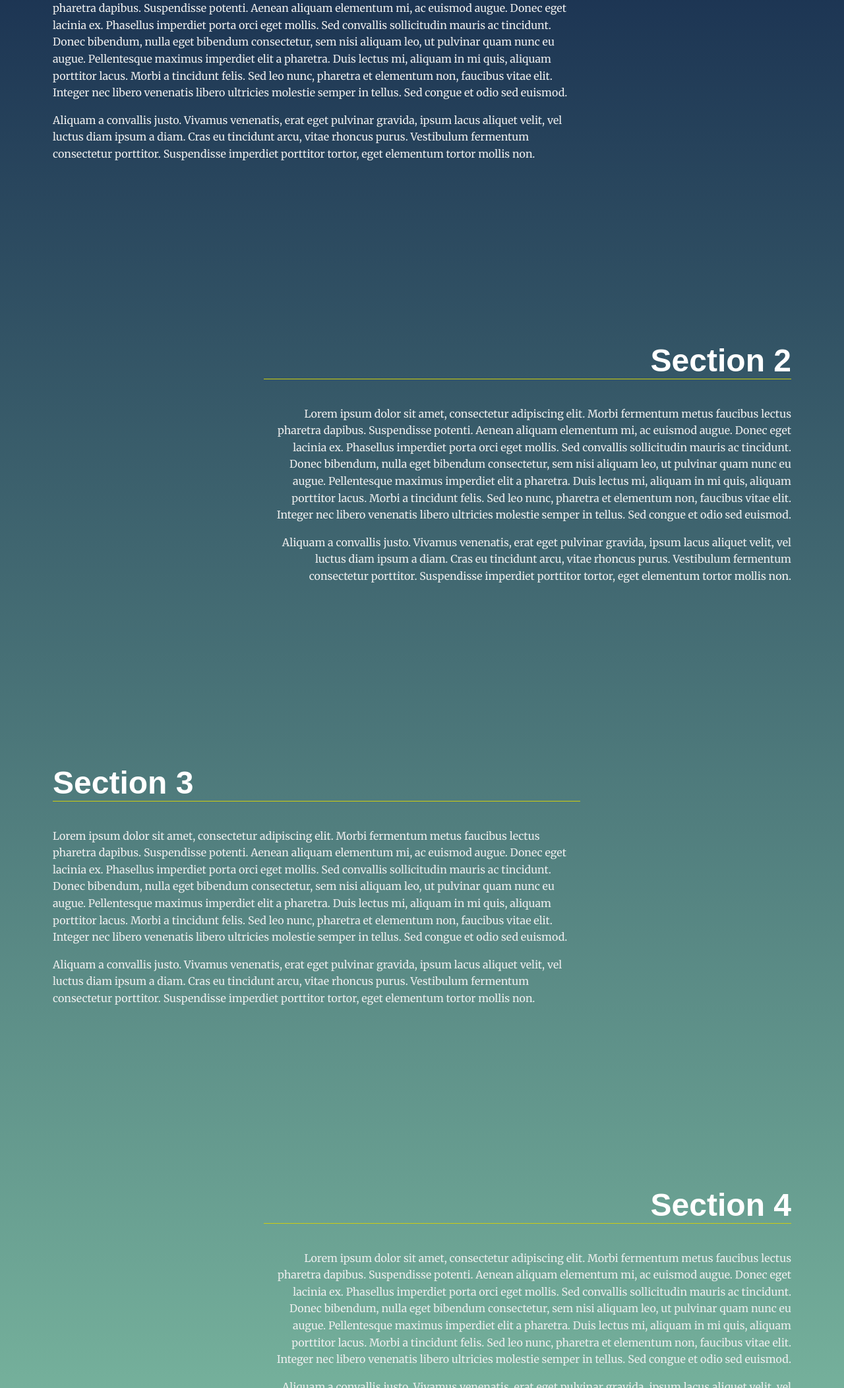
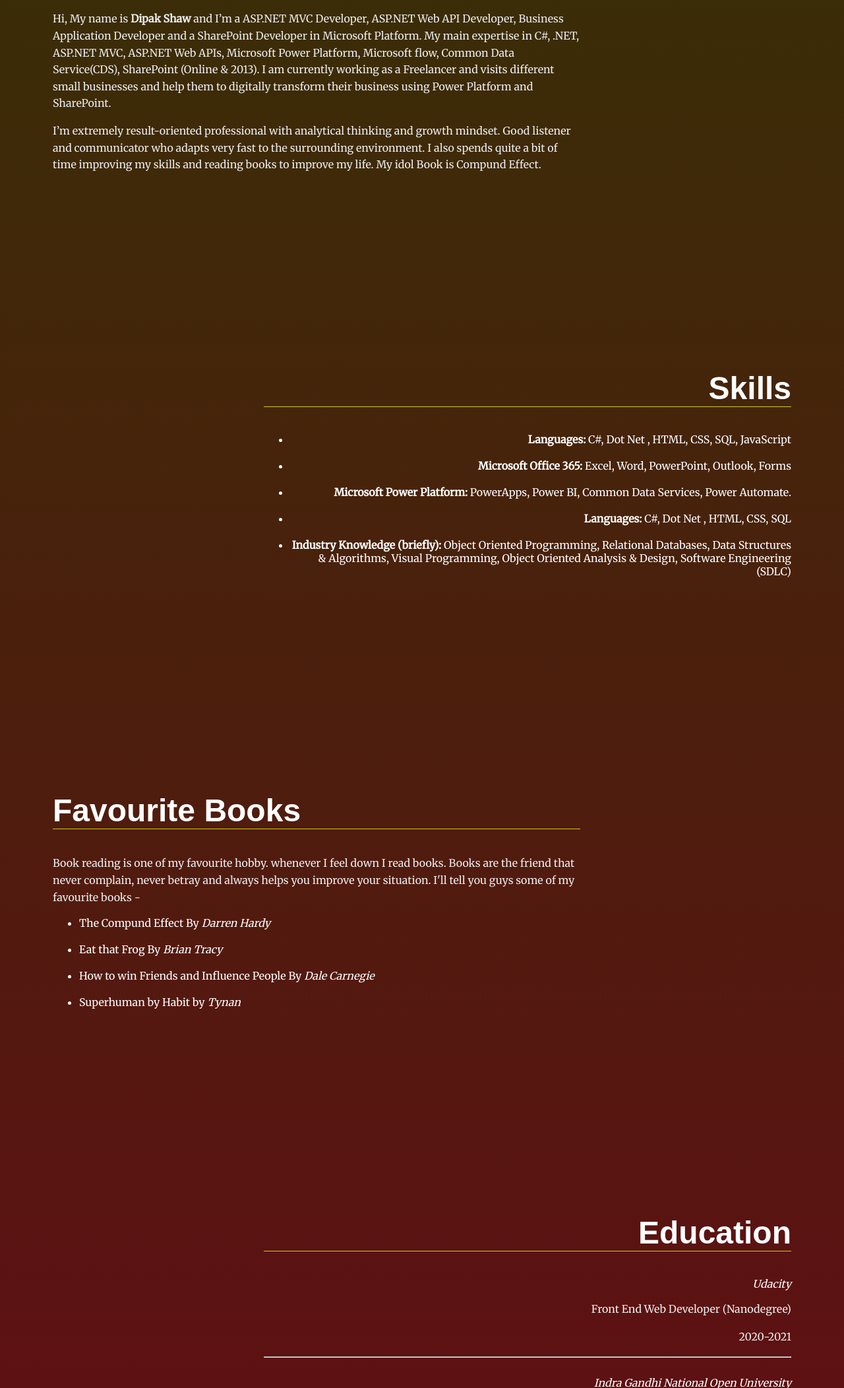
Before and after one commit to Dips97/Udacity-Landing-page, a plain HTML site: page index.html in a window 1280 px wide. Shown: the part 696-2800 px from the top of the page at 66% size. Drawn offline with Linux system fonts and the light colour scheme.

Commit message:
Updated Version 1.0

```diff
--- a/css/styles.css
+++ b/css/styles.css
@@ -11,11 +11,7 @@
 /* ---- Base Rules ---- */
 body {
   background: rgb(136, 203, 171);
-  background: linear-gradient(
-    0deg,
-    rgba(136, 203, 171, 1) 0%,
-    rgba(0, 13, 60, 1) 100%
-  );
+  background: linear-gradient(0deg, rgb(102, 10, 22) 0%, rgb(47, 54, 3) 100%);
   margin: 0;
   font-family: "Merriweather", serif;
   color: #fff;
@@ -60,6 +56,27 @@ main {
 section {
   position: relative;
   min-height: 80vh;
+}
+/*Bac to top button style property*/
+
+#myBtn {
+  display: none;
+  position: fixed;
+  bottom: 20px;
+  right: 30px;
+  z-index: 99;
+  border: white solid 1px;
+  outline: none;
+  background-color: black;
+  color: white;
+  cursor: pointer;
+  padding: 15px;
+  border-radius: 50px;
+  font-size: 18px;
+}
+
+#myBtn:hover {
+  background-color: rgb(22, 21, 21); /* Add a dark-grey background on hover */
 }
 
 /* ---- Module Rules ---- */
@@ -108,6 +125,7 @@ section {
 
 .page__footer p {
   color: #fff;
+  text-align: center;
 }
 
 /* ---- Theme Rules ---- */
@@ -209,8 +227,8 @@ section.your-active-class {
   background: rgb(0, 0, 0);
   background: linear-gradient(
     0deg,
-    rgba(0, 0, 0, 0.1) 0%,
-    rgba(0, 0, 0, 0) 100%
+    rgba(0, 0, 0, 0.445) 0%,
+    rgba(185, 164, 46, 0.493) 100%
   );
 }
 
--- a/index.html
+++ b/index.html
@@ -9,6 +9,10 @@
     <link
       href="https://fonts.googleapis.com/css?family=Fira+Sans:900|Merriweather&display=swap"
       rel="stylesheet"
+    />
+    <link
+      rel="stylesheet"
+      href="https://cdnjs.cloudflare.com/ajax/libs/font-awesome/4.7.0/css/font-awesome.min.css"
     />
     <!-- Load Styles -->
     <link href="css/styles.css" rel="stylesheet" />
@@ -24,120 +28,107 @@
     </header>
     <main>
       <header class="main__hero">
-        <h1>Landing Page</h1>
+        <h1>Dipak Landing Page</h1>
+        <h3>A landing Page Project given by Udacity</h3>
       </header>
       <!-- Each Section has an ID (used for the anchor) and
     a data attribute that will populate the li node.
     Adding more sections will automatically populate nav.
     The first section is set to active class by default -->
-      <section id="section1" data-nav="Section 1" class="your-active-class">
+      <section id="section1" data-nav="Info" class="your-active-class">
         <div class="landing__container">
-          <h2>Section 1</h2>
+          <h2>Info</h2>
           <p>
-            Lorem ipsum dolor sit amet, consectetur adipiscing elit. Morbi
-            fermentum metus faucibus lectus pharetra dapibus. Suspendisse
-            potenti. Aenean aliquam elementum mi, ac euismod augue. Donec eget
-            lacinia ex. Phasellus imperdiet porta orci eget mollis. Sed
-            convallis sollicitudin mauris ac tincidunt. Donec bibendum, nulla
-            eget bibendum consectetur, sem nisi aliquam leo, ut pulvinar quam
-            nunc eu augue. Pellentesque maximus imperdiet elit a pharetra. Duis
-            lectus mi, aliquam in mi quis, aliquam porttitor lacus. Morbi a
-            tincidunt felis. Sed leo nunc, pharetra et elementum non, faucibus
-            vitae elit. Integer nec libero venenatis libero ultricies molestie
-            semper in tellus. Sed congue et odio sed euismod.
+            Hi, My name is <strong>Dipak Shaw</strong> and I’m a ASP.NET MVC
+            Developer, ASP.NET Web API Developer, Business Application Developer
+            and a SharePoint Developer in Microsoft Platform. My main expertise
+            in C#, .NET, ASP.NET MVC, ASP.NET Web APIs, Microsoft Power
+            Platform, Microsoft flow, Common Data Service(CDS), SharePoint
+            (Online & 2013). I am currently working as a Freelancer and visits
+            different small businesses and help them to digitally transform
+            their business using Power Platform and SharePoint.
           </p>
 
           <p>
-            Aliquam a convallis justo. Vivamus venenatis, erat eget pulvinar
-            gravida, ipsum lacus aliquet velit, vel luctus diam ipsum a diam.
-            Cras eu tincidunt arcu, vitae rhoncus purus. Vestibulum fermentum
-            consectetur porttitor. Suspendisse imperdiet porttitor tortor, eget
-            elementum tortor mollis non.
+            I’m extremely result-oriented professional with analytical thinking
+            and growth mindset. Good listener and communicator who adapts very
+            fast to the surrounding environment. I also spends quite a bit of
+            time improving my skills and reading books to improve my life. My
+            idol Book is Compund Effect.
           </p>
         </div>
       </section>
-      <section id="section2" data-nav="Section 2">
+      <section id="section2" data-nav="Skills">
         <div class="landing__container">
-          <h2>Section 2</h2>
+          <h2>Skills</h2>
+          <ul>
+            <li>
+              <strong>Languages:</strong> C#, Dot Net , HTML, CSS, SQL,
+              JavaScript
+            </li>
+            <br />
+            <li>
+              <strong>Microsoft Office 365:</strong> Excel, Word, PowerPoint,
+              Outlook, Forms
+            </li>
+            <br />
+            <li>
+              <strong>Microsoft Power Platform:</strong> PowerApps, Power BI,
+              Common Data Services, Power Automate.
+            </li>
+            <br />
+            <li><strong>Languages:</strong> C#, Dot Net , HTML, CSS, SQL</li>
+            <br />
+            <li>
+              <strong> Industry Knowledge (briefly):</strong> Object Oriented
+              Programming, Relational Databases, Data Structures & Algorithms,
+              Visual Programming, Object Oriented Analysis & Design, Software
+              Engineering (SDLC)
+            </li>
+          </ul>
+        </div>
+      </section>
+      <section id="section3" data-nav="Books">
+        <div class="landing__container">
+          <h2>Favourite Books</h2>
           <p>
-            Lorem ipsum dolor sit amet, consectetur adipiscing elit. Morbi
-            fermentum metus faucibus lectus pharetra dapibus. Suspendisse
-            potenti. Aenean aliquam elementum mi, ac euismod augue. Donec eget
-            lacinia ex. Phasellus imperdiet porta orci eget mollis. Sed
-            convallis sollicitudin mauris ac tincidunt. Donec bibendum, nulla
-            eget bibendum consectetur, sem nisi aliquam leo, ut pulvinar quam
-            nunc eu augue. Pellentesque maximus imperdiet elit a pharetra. Duis
-            lectus mi, aliquam in mi quis, aliquam porttitor lacus. Morbi a
-            tincidunt felis. Sed leo nunc, pharetra et elementum non, faucibus
-            vitae elit. Integer nec libero venenatis libero ultricies molestie
-            semper in tellus. Sed congue et odio sed euismod.
+            Book reading is one of my favourite hobby. whenever I feel down I
+            read books. Books are the friend that never complain, never betray
+            and always helps you improve your situation. I'll tell you guys some
+            of my favourite books -
           </p>
 
-          <p>
-            Aliquam a convallis justo. Vivamus venenatis, erat eget pulvinar
-            gravida, ipsum lacus aliquet velit, vel luctus diam ipsum a diam.
-            Cras eu tincidunt arcu, vitae rhoncus purus. Vestibulum fermentum
-            consectetur porttitor. Suspendisse imperdiet porttitor tortor, eget
-            elementum tortor mollis non.
-          </p>
+          <ul>
+            <li>The Compund Effect By <em>Darren Hardy</em></li>
+            <br />
+            <li>Eat that Frog By <em>Brian Tracy</em></li>
+            <br />
+            <li>
+              How to win Friends and Influence People By <em>Dale Carnegie</em>
+            </li>
+            <br />
+            <li>Superhuman by Habit by <em>Tynan</em></li>
+          </ul>
         </div>
       </section>
-      <section id="section3" data-nav="Section 3">
+      <section id="section4" data-nav="Education">
         <div class="landing__container">
-          <h2>Section 3</h2>
-          <p>
-            Lorem ipsum dolor sit amet, consectetur adipiscing elit. Morbi
-            fermentum metus faucibus lectus pharetra dapibus. Suspendisse
-            potenti. Aenean aliquam elementum mi, ac euismod augue. Donec eget
-            lacinia ex. Phasellus imperdiet porta orci eget mollis. Sed
-            convallis sollicitudin mauris ac tincidunt. Donec bibendum, nulla
-            eget bibendum consectetur, sem nisi aliquam leo, ut pulvinar quam
-            nunc eu augue. Pellentesque maximus imperdiet elit a pharetra. Duis
-            lectus mi, aliquam in mi quis, aliquam porttitor lacus. Morbi a
-            tincidunt felis. Sed leo nunc, pharetra et elementum non, faucibus
-            vitae elit. Integer nec libero venenatis libero ultricies molestie
-            semper in tellus. Sed congue et odio sed euismod.
-          </p>
-
-          <p>
-            Aliquam a convallis justo. Vivamus venenatis, erat eget pulvinar
-            gravida, ipsum lacus aliquet velit, vel luctus diam ipsum a diam.
-            Cras eu tincidunt arcu, vitae rhoncus purus. Vestibulum fermentum
-            consectetur porttitor. Suspendisse imperdiet porttitor tortor, eget
-            elementum tortor mollis non.
-          </p>
-        </div>
-      </section>
-      <section id="section4" data-nav="Section 4">
-        <div class="landing__container">
-          <h2>Section 4</h2>
-          <p>
-            Lorem ipsum dolor sit amet, consectetur adipiscing elit. Morbi
-            fermentum metus faucibus lectus pharetra dapibus. Suspendisse
-            potenti. Aenean aliquam elementum mi, ac euismod augue. Donec eget
-            lacinia ex. Phasellus imperdiet porta orci eget mollis. Sed
-            convallis sollicitudin mauris ac tincidunt. Donec bibendum, nulla
-            eget bibendum consectetur, sem nisi aliquam leo, ut pulvinar quam
-            nunc eu augue. Pellentesque maximus imperdiet elit a pharetra. Duis
-            lectus mi, aliquam in mi quis, aliquam porttitor lacus. Morbi a
-            tincidunt felis. Sed leo nunc, pharetra et elementum non, faucibus
-            vitae elit. Integer nec libero venenatis libero ultricies molestie
-            semper in tellus. Sed congue et odio sed euismod.
-          </p>
-
-          <p>
-            Aliquam a convallis justo. Vivamus venenatis, erat eget pulvinar
-            gravida, ipsum lacus aliquet velit, vel luctus diam ipsum a diam.
-            Cras eu tincidunt arcu, vitae rhoncus purus. Vestibulum fermentum
-            consectetur porttitor. Suspendisse imperdiet porttitor tortor, eget
-            elementum tortor mollis non.
-          </p>
+          <h2>Education</h2>
+          <em>Udacity</em>
+          <p>Front End Web Developer (Nanodegree)</p>
+          <p>2020-2021</p>
+          <hr>
+          <br>
+          <em>Indra Gandhi National Open University</em>
+          <p>Bachelor of Computer Application</p>
+          <p>2020-2023</p>
         </div>
       </section>
     </main>
     <footer class="page__footer">
-      <p>&copy Udacity</p>
+      <p>&copy Power Solution * A Landing Page by Dipak Shaw</p>
     </footer>
+    <button onclick="topFunction()" id="myBtn" title="Go to top"><i class="fa fa-arrow-up" aria-hidden="true"></i></button>
     <script src="js\app.js"></script>
   </body>
 </html>
--- a/js/app.js
+++ b/js/app.js
@@ -1,77 +1,43 @@
-/**
- *
- * Manipulating the DOM exercise.
- * Exercise programmatically builds navigation,
- * scrolls to anchors from navigation,
- * and highlights section in viewport upon scrolling.
- *
- * Dependencies: None
- *
- * JS Version: ES2015/ES6
- *
- * JS Standard: ESlint
- *
- */
+//creating variable for navigation list
+const MyNav = document.querySelector("#navbar__list");
 
-/**
- * Define Global Variables
- *
- */
+//creating variables to store all section data and global use
+const mySections = document.querySelectorAll("section");
 
-//defining global variables
-const navigation = document.querySelector("#navbar__list");
-const sections = document.querySelectorAll("section");
+//empty variable to store list elements
+let navItems = "";
 
-/**
- * End Global Variables
- * Start Helper Functions
- *
- */
-
-/**
- * End Helper Functions
- * Begin Main Functions
- *
- */
-
-// build the nav
-//building dynamic navigation funtion
-function navBuild() {
-  let nav = " ";
-
-  for (let section of sections) {
-    const sectionID = section.id;
-    const sectionNavData = section.dataset.nav;
-
-    nav += `<li><a class="menu__link" href="#${sectionID}">${sectionNavData}</a></li>`;
-  }
-
-  //appending the navigation element
-  navigation.innerHTML = nav;
+//looping through sections using for loop and storing the values in upper empty variable
+for (let item of mySections) {
+  const sectionData = item.dataset.nav;
+  const sectionIds = item.id;
+  navItems += `<li><a class="menu__link" href="#${sectionIds}">${sectionData}</a></li>`;
 }
 
-// Add class 'active' to section when near top of viewport
-//getting the largest value that's less or equal to the element
+//adding list items(li) to the (ul) tag
+MyNav.innerHTML = navItems;
+
+//getting the largest value that's less or equal to the top of viewport
 const elementOffset = (section) => {
   return Math.floor(section.getBoundingClientRect().top);
 };
 
-//removing the 'active' class
+//'active' class remove function
 const activeClassremover = (section) => {
   section.classList.remove("your-active-class");
 };
 
-//adding the 'active' class
+//'active' class add function
 const activeClassAdd = (conditional, section) => {
   if (conditional) {
     section.classList.add("your-active-class");
   }
 };
 
-//implementing the 'active' status in the section
+//implementing the 'active' status in the section using for..of loop
 
 function activeSection() {
-  for (let items of sections) {
+  for (let items of mySections) {
     const elementsOffset = elementOffset(items);
 
     AddClasscondition = () => elementsOffset < 130 && elementsOffset >= -130;
@@ -81,28 +47,39 @@ function activeSection() {
   }
 }
 
+//adding the 'active' class scroll event listener
+window.addEventListener("scroll", activeSection);
+
+/* Back to Top button */
+//Getting the button:
+mybutton = document.getElementById("myBtn");
+
+// When the user scrolls down 20px from the top of the document, show the button
+window.onscroll = function () {
+  scrollFunction();
+};
+
+function scrollFunction() {
+  if (document.body.scrollTop > 20 || document.documentElement.scrollTop > 20) {
+    mybutton.style.display = "block";
+  } else {
+    mybutton.style.display = "none";
+  }
+}
+
+// When the user clicks on the button, scroll to the top of the document
+function topFunction() {
+  document.documentElement.scrollIntoView({ behavior: "smooth" });
+}
+
 // Scroll to anchor ID using scrollTO event
 function scrollToAnchor() {
-  navigation.addEventListener("click", function (e) {
-	  e.preventDefault();
-	  const linkClick = document.querySelector(e.target.getAttribute('href'));
-	  linkClick.scrollIntoView({behavior: "smooth"});
+  MyNav.addEventListener("click", function (e) {
+    e.preventDefault();
+    const linkClick = document.querySelector(e.target.getAttribute("href"));
+    linkClick.scrollIntoView({ behavior: "smooth" });
   });
 }
 
-
-/**
- * End Main Functions
- * Begin Events
- *
- */
-
-// Build menu
-navBuild();
-
-// Scroll to section on link click
+// Scroll to section on link click with smooth behaviour
 scrollToAnchor();
-
-// Set sections as active
-//adding the 'active' class scroll event listener
-window.addEventListener("scroll", activeSection);
```
Also changed, not shown: 1 other file.
